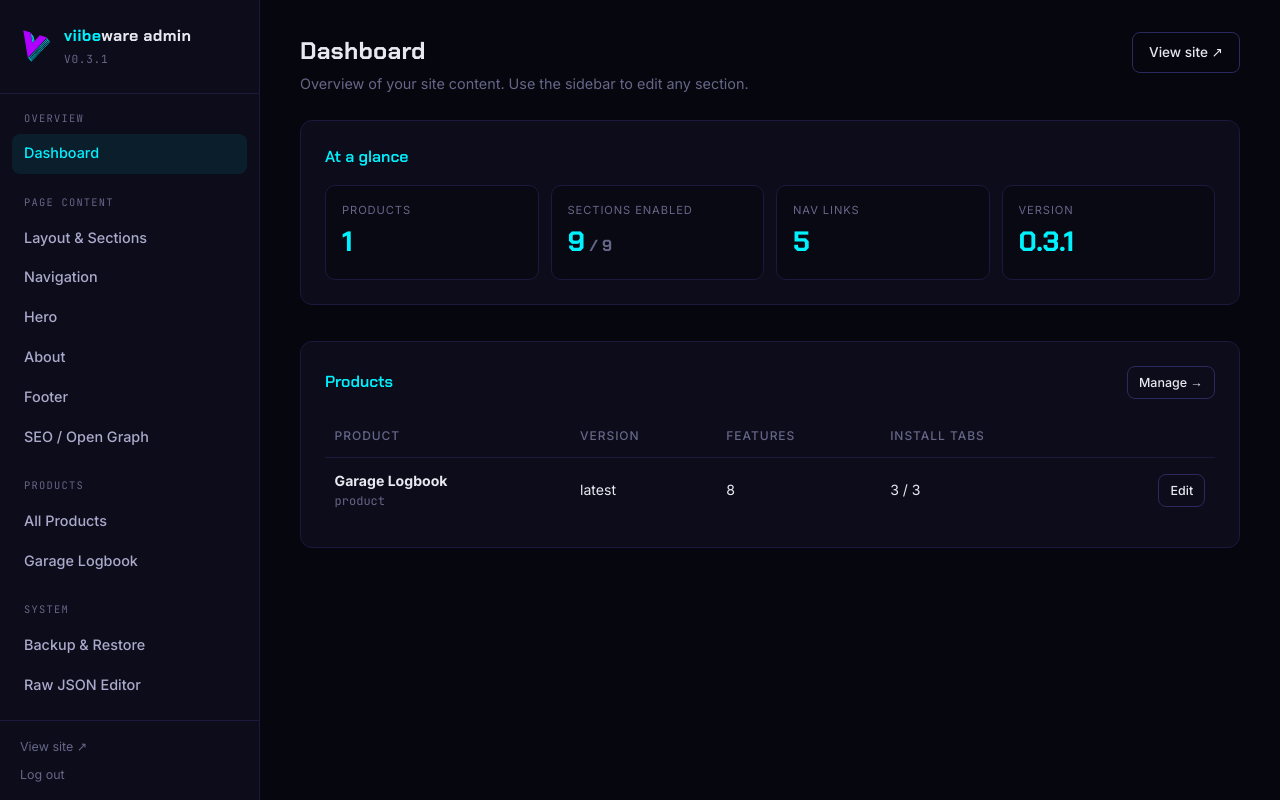
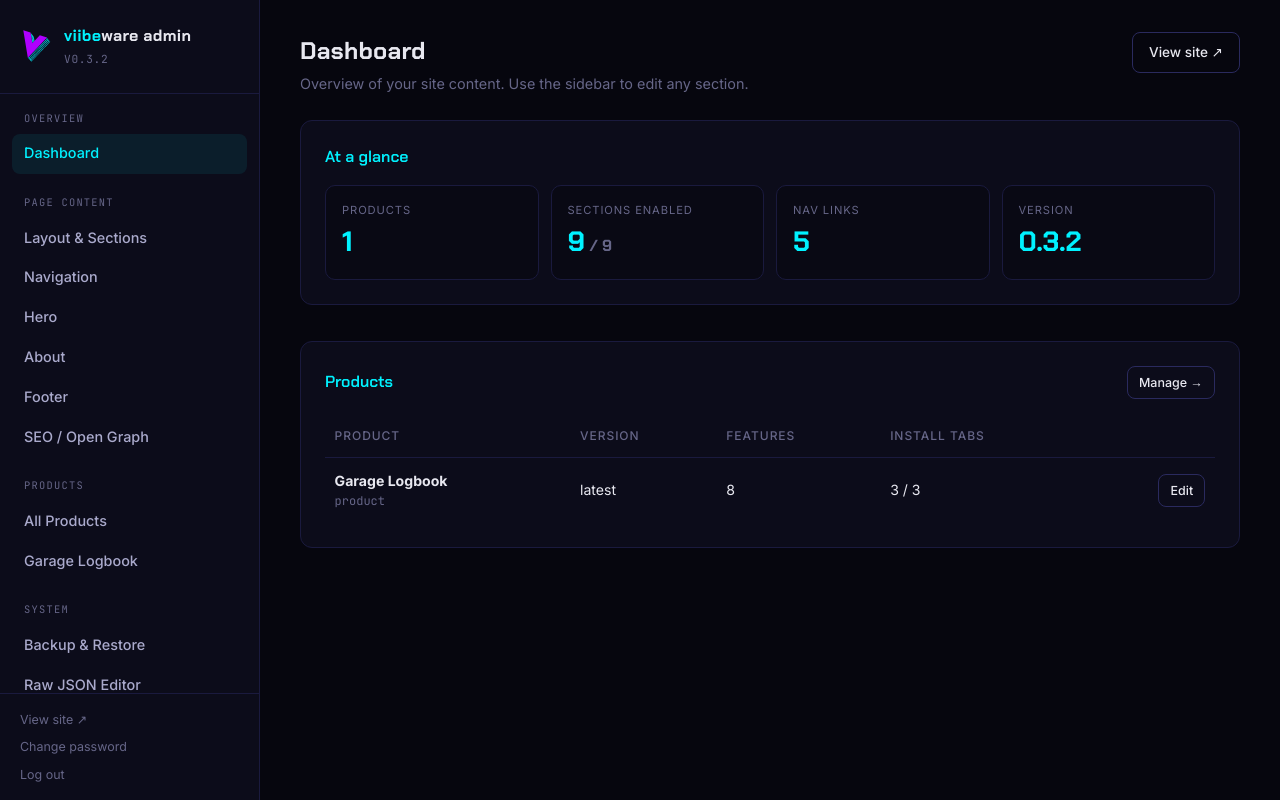
Before and after one commit to viibeware/viibeware-web, a Flask app: page /admin in a window 1280 px wide. Run offline with Flask 3, Linux system fonts and the light colour scheme; the visitor is signed in with stand-in values (Sample User, id 1); some libraries are stand-ins or nearby versions.

Commit message:
0.3.2 — default password → 'admin' + forced change on first login
- Changes DEFAULT_ADMIN_PASS from 'viibeware2026' to 'admin'
- Fresh installs (no ADMIN_PASS env override) are routed to /admin/change-password on first login; every admin route is blocked until a strong password is chosen
- Strong-password rule: ≥12 chars with upper/lower/digit
- Hash persisted in data/auth.json (scrypt, werkzeug); hash takes precedence over env once set
- 'Change password' link added to sidebar footer for voluntary changes
- Existing deploys with their own ADMIN_PASS env value are unaffected
- README, .env.example, .dockerignore, .gitignore updated

```diff
--- a/app.py
+++ b/app.py
@@ -11,6 +11,7 @@ import zipfile
 from datetime import datetime, timedelta
 from functools import wraps
 from werkzeug.utils import secure_filename
+from werkzeug.security import generate_password_hash, check_password_hash
 from flask import (
     Flask, render_template, request, redirect, url_for,
     flash, session, jsonify, send_from_directory, send_file
@@ -125,7 +126,7 @@ _migrate_img_to_uploads_once()
 CACHE_VERSION = str(int(time.time()))
 
 # Site version — displayed in admin panel only
-SITE_VERSION = "0.3.1"
+SITE_VERSION = "0.3.2"
 
 
 @app.context_processor
@@ -133,9 +134,69 @@ def inject_globals():
     """Make cache version and site version available in all templates."""
     return {"cache_v": CACHE_VERSION, "site_version": SITE_VERSION}
 
-# --- Admin credentials (change in production) ---
+# --- Admin credentials ---
+# DEFAULT_ADMIN_PASS is the "fresh install" password; first login with this
+# value triggers a mandatory password change. Once the user sets a custom
+# password via the admin UI, the hash is stored in data/auth.json and takes
+# precedence over this default (and the ADMIN_PASS env var).
+DEFAULT_ADMIN_PASS = "admin"
 ADMIN_USER = os.environ.get("ADMIN_USER", "admin")
-ADMIN_PASS = os.environ.get("ADMIN_PASS", "viibeware2026")
+ADMIN_PASS = os.environ.get("ADMIN_PASS", DEFAULT_ADMIN_PASS)
+AUTH_FILE = os.path.join(os.path.dirname(__file__), "data", "auth.json")
+
+
+def load_auth():
+    """Read the admin auth config. Missing/invalid → empty dict."""
+    if not os.path.exists(AUTH_FILE):
+        return {}
+    try:
+        with open(AUTH_FILE, "r") as f:
+            return json.load(f)
+    except (OSError, json.JSONDecodeError):
+        return {}
+
+
+def save_auth(data):
+    with open(AUTH_FILE, "w") as f:
+        json.dump(data, f, indent=2)
+
+
+def verify_password(submitted):
+    """Return True if the submitted password matches the stored hash (if set)
+    or the env/default password (if no hash stored)."""
+    auth = load_auth()
+    stored_hash = auth.get("password_hash")
+    if stored_hash:
+        try:
+            return check_password_hash(stored_hash, submitted)
+        except Exception:
+            return False
+    return submitted == ADMIN_PASS
+
+
+def is_using_default_password():
+    """True if no custom password has been set and the active password
+    (env or default) is still the insecure DEFAULT_ADMIN_PASS."""
+    auth = load_auth()
+    if auth.get("password_hash"):
+        return False
+    return ADMIN_PASS == DEFAULT_ADMIN_PASS
+
+
+def validate_password_strength(pw):
+    """Return a human-readable error message if the password is too weak,
+    else None. Rules: ≥12 chars, must include upper, lower, and digit."""
+    if len(pw) < 12:
+        return "Password must be at least 12 characters long."
+    if not any(c.isupper() for c in pw):
+        return "Password must include an uppercase letter."
+    if not any(c.islower() for c in pw):
+        return "Password must include a lowercase letter."
+    if not any(c.isdigit() for c in pw):
+        return "Password must include a digit."
+    if pw == DEFAULT_ADMIN_PASS:
+        return "Please choose a password different from the default."
+    return None
 
 
 _DEFAULT_INSTALL_TABS = [
@@ -569,13 +630,73 @@ def admin_login():
     if request.method == "POST":
         username = request.form.get("username", "")
         password = request.form.get("password", "")
-        if username == ADMIN_USER and password == ADMIN_PASS:
+        if username == ADMIN_USER and verify_password(password):
             session.permanent = True
             session["admin_logged_in"] = True
+            if is_using_default_password():
+                session["must_change_password"] = True
+                flash("You're signed in with the default password. Please set a new one to continue.", "success")
+                return redirect(url_for("admin_change_password"))
+            session.pop("must_change_password", None)
             flash("Logged in successfully.", "success")
             return redirect(url_for("admin_dashboard"))
         flash("Invalid credentials.", "error")
     return render_template("admin_login.html")
+
+
+@app.before_request
+def _enforce_password_change():
+    """If the user is logged in with the default password, force them through
+    /admin/change-password before they can reach any other admin page."""
+    if not session.get("admin_logged_in"):
+        return
+    if not session.get("must_change_password"):
+        return
+    # Allow the change-password page itself, logout, and static files
+    if request.endpoint in {"admin_change_password", "admin_logout", "static"}:
+        return
+    # Only intercept admin routes; leave public pages alone
+    if request.path.startswith("/admin"):
+        if request.method == "POST" and (
+            request.is_json
+            or request.headers.get("X-Requested-With") == "XMLHttpRequest"
+            or "application/json" in request.headers.get("Accept", "")
+        ):
+            return jsonify({"status": "error", "message": "Password change required"}), 403
+        return redirect(url_for("admin_change_password"))
+
+
+@app.route("/admin/change-password", methods=["GET", "POST"])
+@login_required
+def admin_change_password():
+    must_change = bool(session.get("must_change_password"))
+    if request.method == "POST":
+        current = request.form.get("current_password", "")
+        new = request.form.get("new_password", "")
+        confirm = request.form.get("confirm_password", "")
+
+        if not verify_password(current):
+            flash("Current password is incorrect.", "error")
+            return render_template("admin/change_password.html", must_change=must_change)
+
+        if new != confirm:
+            flash("The two new passwords do not match.", "error")
+            return render_template("admin/change_password.html", must_change=must_change)
+
+        err = validate_password_strength(new)
+        if err:
+            flash(err, "error")
+            return render_template("admin/change_password.html", must_change=must_change)
+
+        save_auth({
+            "password_hash": generate_password_hash(new),
+            "password_changed_at": datetime.utcnow().isoformat(timespec="seconds") + "Z",
+        })
+        session.pop("must_change_password", None)
+        flash("Password updated.", "success")
+        return redirect(url_for("admin_dashboard"))
+
+    return render_template("admin/change_password.html", must_change=must_change)
 
 
 @app.route("/admin/logout")
--- a/templates/admin/_sidebar.html
+++ b/templates/admin/_sidebar.html
@@ -44,6 +44,7 @@
 
   <div class="sidebar-footer">
     <a href="{{ url_for('index') }}" target="_blank" rel="noopener">View site ↗</a>
+    <a href="{{ url_for('admin_change_password') }}">Change password</a>
     <a href="{{ url_for('admin_logout') }}">Log out</a>
   </div>
 </aside>
```
Also changed, not shown: templates/admin/change_password.html (added, +38 -0 lines), CHANGELOG.md, README.md, 3 other files.
